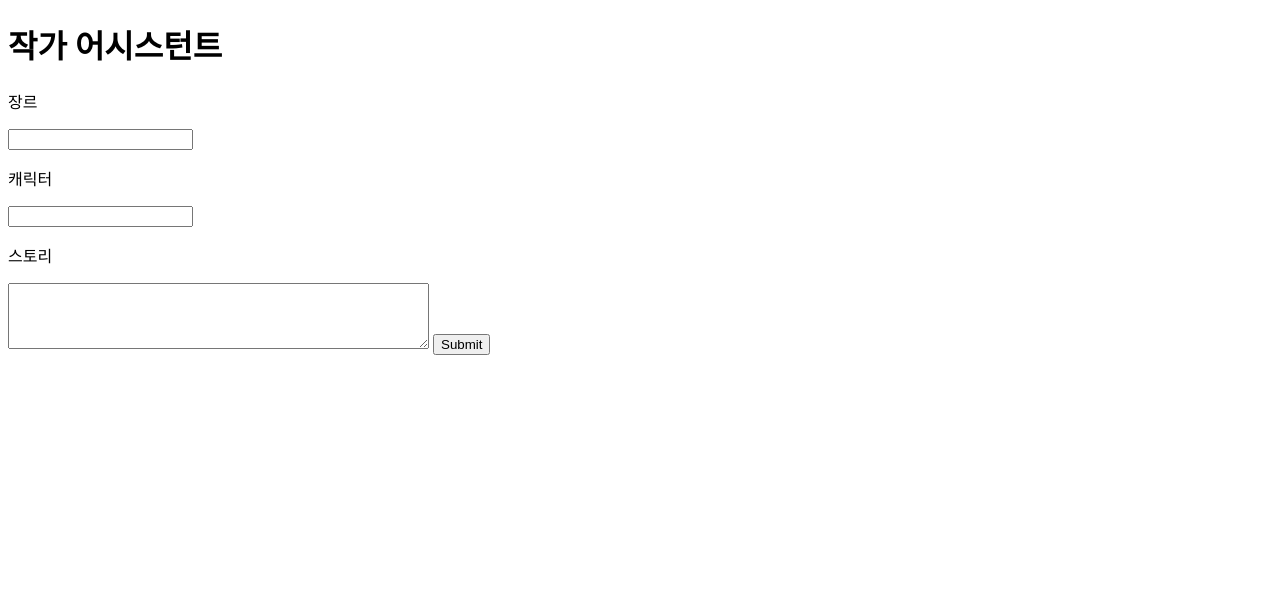
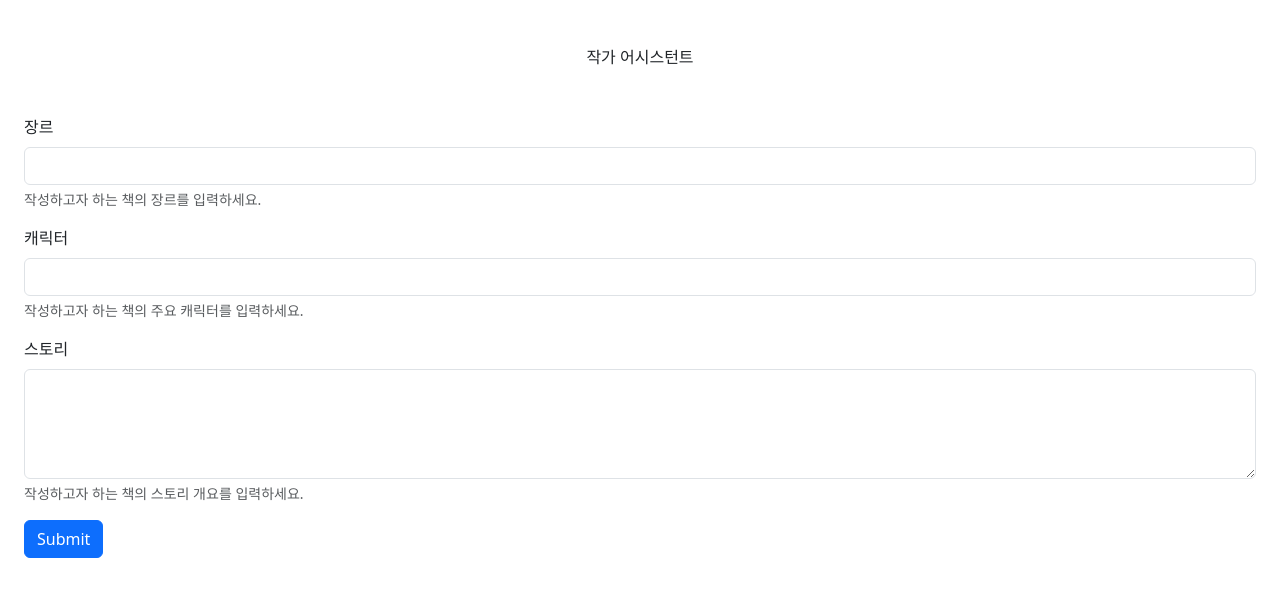
Before and after one commit to iankimdev/ESTsoft-ChatGPT-1, a plain HTML site: page index.html in a window 1280 px wide. Drawn offline with nearby package versions, Linux system fonts and the light colour scheme.

Commit message:
refactor: Change CSS design

```diff
--- a/index.html
+++ b/index.html
@@ -2,6 +2,8 @@
 <html>
 <head>
     <title>작가 어시스턴트</title>
+    <link rel="stylesheet" href="https://cdn.jsdelivr.net/npm/bootstrap@5.3.0/dist/css/bootstrap.min.css">
+    <link rel="stylesheet" href="https://cdn.jsdelivr.net/npm/tailwindcss@2.2.19/dist/tailwind.min.css">
     <style>
         #timerContainer {
             display: none;
@@ -37,29 +39,35 @@
     </style>
 </head>
 <body>
-    <h1>작가 어시스턴트</h1>
-    <form id="postForm">
-        <p>장르</p>
-        <label for="genre"></label>
-        <input id="genre" name="genre" rows="4" cols="50"></input>
+    <h1 class="text-center mt-5">작가 어시스턴트</h1>
+    <div class="container mx-auto mt-5 px-4">
+        <form id="postForm">
+            <div class="mb-3">
+                <label for="genre" class="form-label">장르</label>
+                <input type="text" class="form-control" id="genre" name="genre" aria-describedby="genreHelp">
+                <div id="genreHelp" class="form-text">작성하고자 하는 책의 장르를 입력하세요.</div>
+            </div>
+            <div class="mb-3">
+                <label for="characters" class="form-label">캐릭터</label>
+                <input type="text" class="form-control" id="characters" name="characters" aria-describedby="charactersHelp">
+                <div id="charactersHelp" class="form-text">작성하고자 하는 책의 주요 캐릭터를 입력하세요.</div>
+            </div>
+            <div class="mb-3">
+                <label for="story" class="form-label">스토리</label>
+                <textarea class="form-control" id="story" name="story" rows="4" cols="50" aria-describedby="storyHelp"></textarea>
+                <div id="storyHelp" class="form-text">작성하고자 하는 책의 스토리 개요를 입력하세요.</div>
+            </div>
 
-        <p>캐릭터</p>
-        <label for="characters"></label>
-        <input id="characters" name="characters" rows="4" cols="50"></input>
+            <button type="submit" class="btn btn-primary">Submit</button>
+        </form>
 
-        <p>스토리</p>
-        <label for="story"></label>
-        <textarea id="story" name="story" rows="4" cols="50"></textarea>
-
-        <button type="submit">Submit</button>
-    </form>
-
-    <div id="bufferingIndicator" class="buffering"></div>
-    <div id="timerContainer">
-        Response Time: <span id="responseTime"></span> seconds
+        <div id="bufferingIndicator" class="buffering"></div>
+        <div id="timerContainer" class="mt-3">
+            Response Time: <span id="responseTime"></span> seconds
+        </div>
+        <div id="responseContent" class="mt-3"></div>
+        <div id="cardsContainer" class="mt-3"></div>
     </div>
-    <div id="responseContent"></div>
-    <div id="cardsContainer"></div>
 
     <script>
         const form = document.getElementById('postForm');
```
